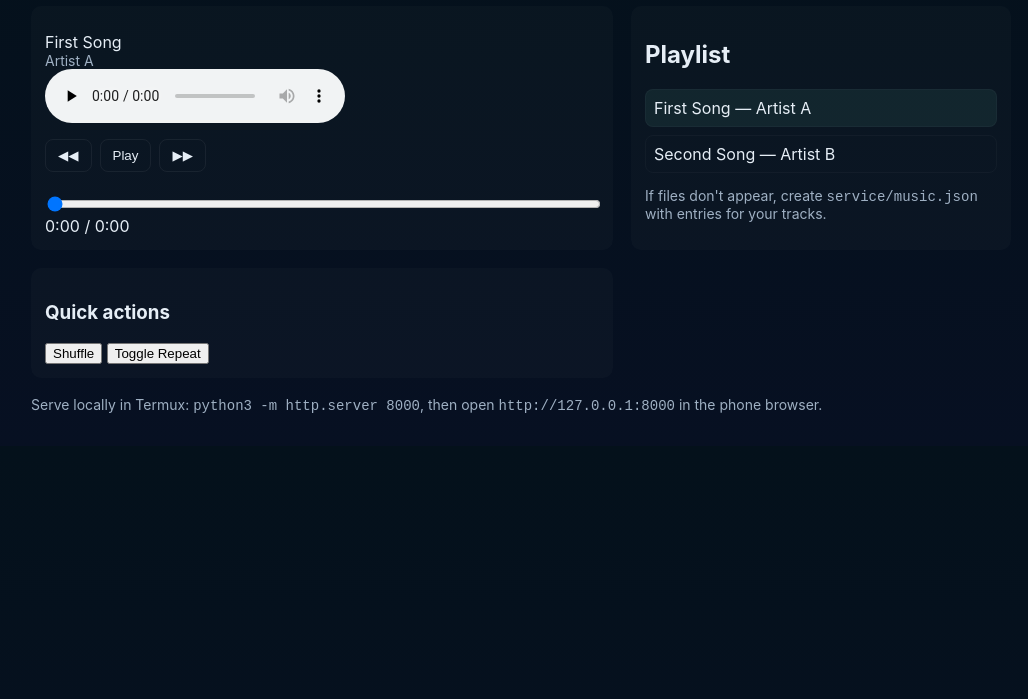
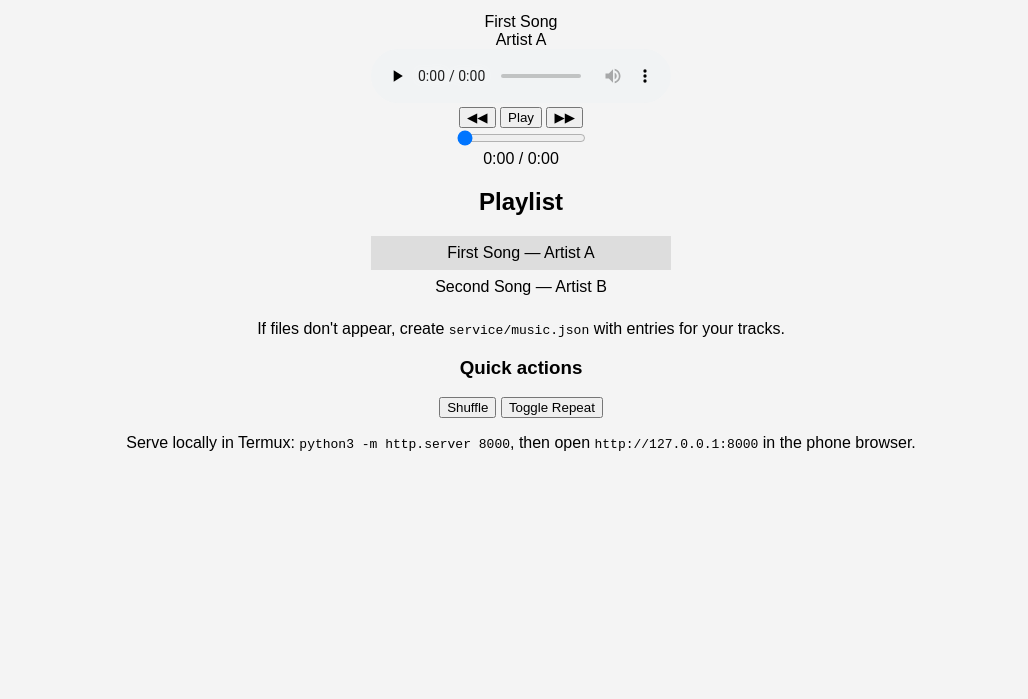
Before and after one commit to CufoTv/Spotify-0.5, a plain HTML site: page index.html in a window 1280 px wide. Shown: the part 101-800 px from the top of the page, without its empty margins (119-1147 px from the left). Drawn offline with Linux system fonts and the light colour scheme.

Commit message:
Update style.css

```diff
--- a/style.css
+++ b/style.css
@@ -1,20 +1,38 @@
-:root{--bg:#071022;--card:#071a2b;--muted:#9fb0c3;--accent:#6ee7b7;--text:#e6eef6}
-*{box-sizing:border-box}
-body{margin:0;background:linear-gradient(180deg,#04111b,#071022);color:var(--text);font-family:Inter,system-ui,Segoe UI,Roboto,Helvetica,Arial;padding:18px}
-.app{max-width:980px;margin:0 auto}
-header h1{margin:0 0 6px 0}
-.muted{color:var(--muted);font-size:14px}
-main{display:grid;grid-template-columns:1fr 380px;gap:18px;margin-top:18px}
-.card{background:rgba(255,255,255,0.02);padding:14px;border-radius:10px}
-.player{display:flex;flex-direction:column;gap:12px}
-.cover-wrap{width:100%;display:flex;justify-content:center}
-.cover-wrap img{width:220px;height:220px;object-fit:cover;border-radius:12px;border:1px solid rgba(255,255,255,0.04)}
-.controls{display:flex;gap:8px;align-items:center}
-.controls button{padding:8px 12px;border-radius:8px;border:1px solid rgba(255,255,255,0.06);background:transparent;color:var(--text);cursor:pointer}
-.playlist ul{list-style:none;padding:0;margin:0}
-.playlist li{padding:8px;border-radius:8px;margin-bottom:8px;cursor:pointer;border:1px solid rgba(255,255,255,0.03)}
-.playlist li.active{background:rgba(110,231,183,0.08)}
-.progress-wrap{margin-top:10px}
-#seek{width:100%}
-footer{margin-top:18px;color:var(--muted)}
-@media(max-width:900px){main{grid-template-columns:1fr}}
+body {
+    font-family: Arial, sans-serif;
+    text-align: center;
+    background: #f4f4f4;
+}
+
+#player {
+    background: #fff;
+    display: inline-block;
+    padding: 20px;
+    border-radius: 8px;
+    margin-top: 20px;
+}
+
+#coverImg {
+    width: 200px;
+    height: 200px;
+    object-fit: cover;
+    margin-bottom: 10px;
+}
+
+#playlist {
+    list-style: none;
+    padding: 0;
+    margin-top: 20px;
+    max-width: 300px;
+    margin-left: auto;
+    margin-right: auto;
+}
+
+#playlist li {
+    padding: 8px;
+    cursor: pointer;
+}
+
+#playlist li.active {
+    background: #ddd;
+}
```
